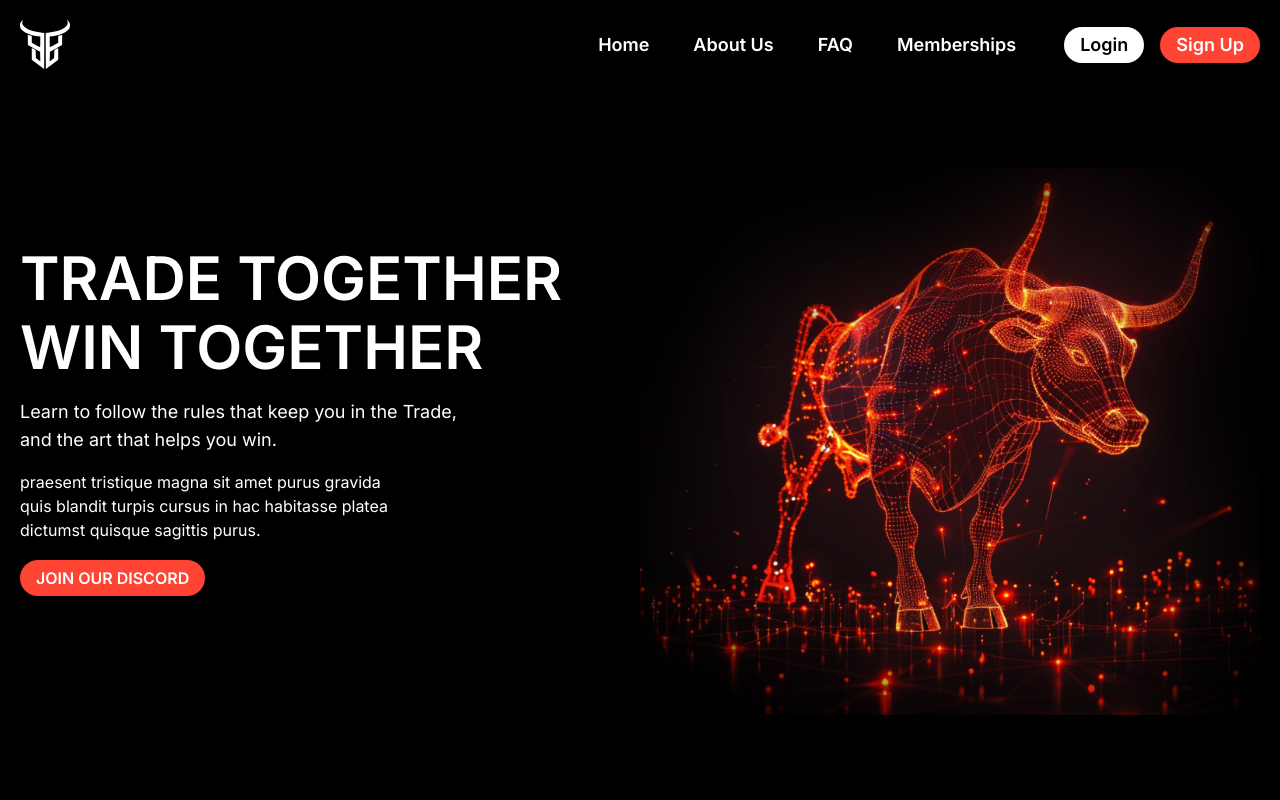
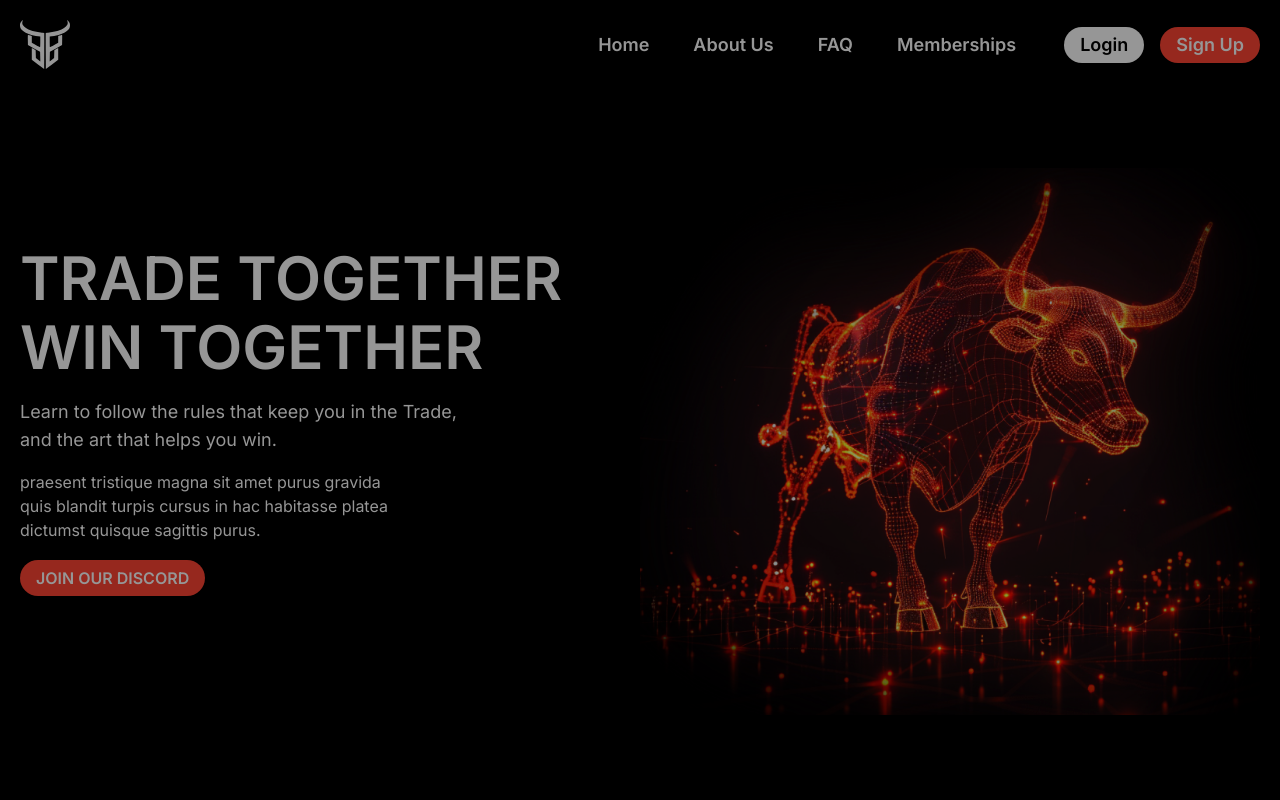
Before and after one commit to tdfrost/traders-syndicate, a Next.js app in the folder trade-syndicate/: page / in a window 1280 px wide. Shown: the top 800 px of the page. Built offline with nearby package versions, Linux system fonts and the light colour scheme.

Commit message:
Added page fadein animation after the loader

```diff
--- a/trade-syndicate/src/app/page.tsx
+++ b/trade-syndicate/src/app/page.tsx
@@ -5,12 +5,23 @@ import ClosingCta from "@/components/cta/ClosingCta"
 import Loader from "@/components/loader/Loader"
 import Navbar from "@/components/navbar/Navbar"
 import TimeLine from "@/components/timeline/TimeLine"
-import { AnimatePresence, motion } from "framer-motion"
+import { AnimatePresence, delay, motion } from "framer-motion"
 import Image from "next/image"
 import { useState } from "react"
 
 const Home = () => {
   const [loading, setLoading] = useState(true)
+
+  const variants = {
+    hidden: {
+      opacity: 0,
+      transition: { type: "easeInOut", duration: 0.8 },
+    },
+    reveal: {
+      opacity: 1,
+      transition: { delay: 1.8, type: "easeIn", duration: 0.4 },
+    },
+  }
 
   return (
     <AnimatePresence>
@@ -29,7 +40,12 @@ const Home = () => {
           <Loader setLoading={setLoading} />
         </motion.div>
       ) : (
-        <div className="text-white">
+        <motion.div
+          variants={variants}
+          initial="hidden"
+          animate="reveal"
+          className="text-white"
+        >
           <Navbar />
           <main className="w-full my-16 space-y-20 md:space-y-32">
             <div className="flex flex-col lg:flex-row space-y-10 md:items-center">
@@ -231,7 +247,7 @@ const Home = () => {
               </div>
             </div>
           </main>
-        </div>
+        </motion.div>
       )}
     </AnimatePresence>
   )
```
